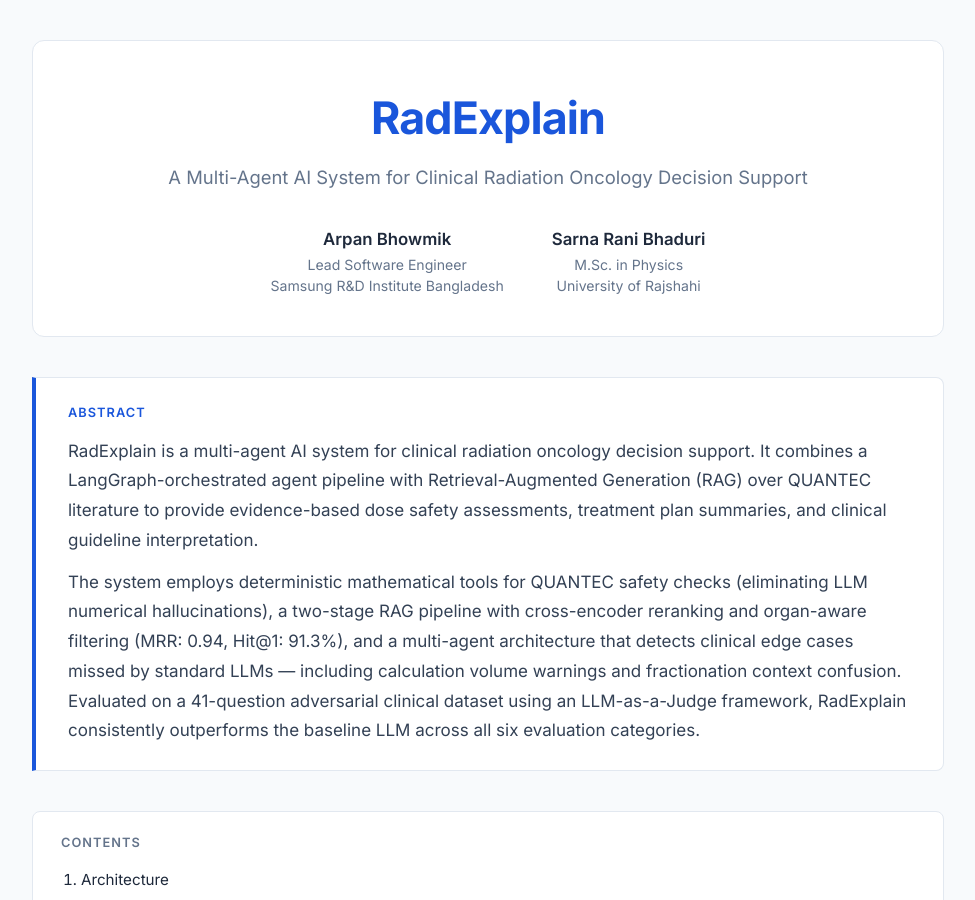
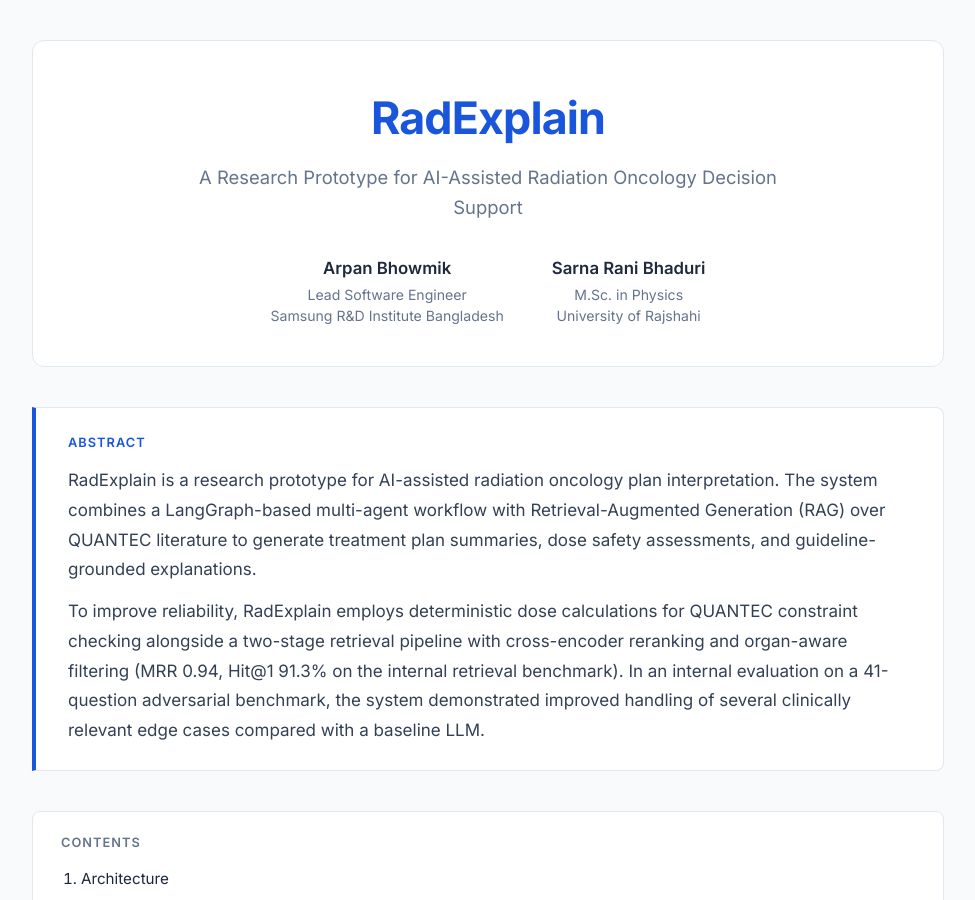
Before and after one commit to ArpanBhowmik/radexplain-project, a Jekyll site: the page built from index.md, in a window 1280 px wide and 900 px high. Shown: the whole window, without its empty margins (152-1127 px from the left). Built offline with Jekyll 4.4.1, drawn with Linux system fonts in a browser that asks for light colours; some of the changed text lies outside the part shown.

Commit message:
Refine tone to be more academic and less overclaimed

```diff
--- a/_config.yml
+++ b/_config.yml
@@ -2,7 +2,7 @@
 
 # Project metadata
 title: "RadExplain"
-description: "A Multi-Agent AI System for Clinical Radiation Oncology Decision Support"
+description: "A Research Prototype for AI-Assisted Radiation Oncology Decision Support"
 
 # Disable default theme — we use a fully custom layout
 plugins: []
--- a/_layouts/default.html
+++ b/_layouts/default.html
@@ -18,7 +18,7 @@
 
   <footer class="site-footer">
     <div class="footer-content">
-      <p>RadExplain &mdash; A Multi-Agent AI System for Clinical Radiation Oncology Decision Support</p>
+      <p>RadExplain &mdash; A Research Prototype for AI-Assisted Radiation Oncology Decision Support</p>
       <p class="footer-meta">Last updated: September 2026</p>
     </div>
   </footer>
--- a/index.md
+++ b/index.md
@@ -3,7 +3,7 @@ layout: default
 ---
 <header class="hero">
   <h1>RadExplain</h1>
-  <p class="subtitle">A Multi-Agent AI System for Clinical Radiation Oncology Decision Support</p>
+  <p class="subtitle">A Research Prototype for AI-Assisted Radiation Oncology Decision Support</p>
 
   <div class="authors">
     <div class="author">
@@ -19,8 +19,8 @@ layout: default
 
 <div class="abstract">
   <div class="abstract-title">Abstract</div>
-  <p>RadExplain is a multi-agent AI system for clinical radiation oncology decision support. It combines a LangGraph-orchestrated agent pipeline with Retrieval-Augmented Generation (RAG) over QUANTEC literature to provide evidence-based dose safety assessments, treatment plan summaries, and clinical guideline interpretation.</p>
-  <p>The system employs deterministic mathematical tools for QUANTEC safety checks (eliminating LLM numerical hallucinations), a two-stage RAG pipeline with cross-encoder reranking and organ-aware filtering (MRR: 0.94, Hit@1: 91.3%), and a multi-agent architecture that detects clinical edge cases missed by standard LLMs — including calculation volume warnings and fractionation context confusion. Evaluated on a 41-question adversarial clinical dataset using an LLM-as-a-Judge framework, RadExplain consistently outperforms the baseline LLM across all six evaluation categories.</p>
+  <p>RadExplain is a research prototype for AI-assisted radiation oncology plan interpretation. The system combines a LangGraph-based multi-agent workflow with Retrieval-Augmented Generation (RAG) over QUANTEC literature to generate treatment plan summaries, dose safety assessments, and guideline-grounded explanations.</p>
+  <p>To improve reliability, RadExplain employs deterministic dose calculations for QUANTEC constraint checking alongside a two-stage retrieval pipeline with cross-encoder reranking and organ-aware filtering (MRR 0.94, Hit@1 91.3% on the internal retrieval benchmark). In an internal evaluation on a 41-question adversarial benchmark, the system demonstrated improved handling of several clinically relevant edge cases compared with a baseline LLM.</p>
 </div>
 
 <div class="toc">
```
